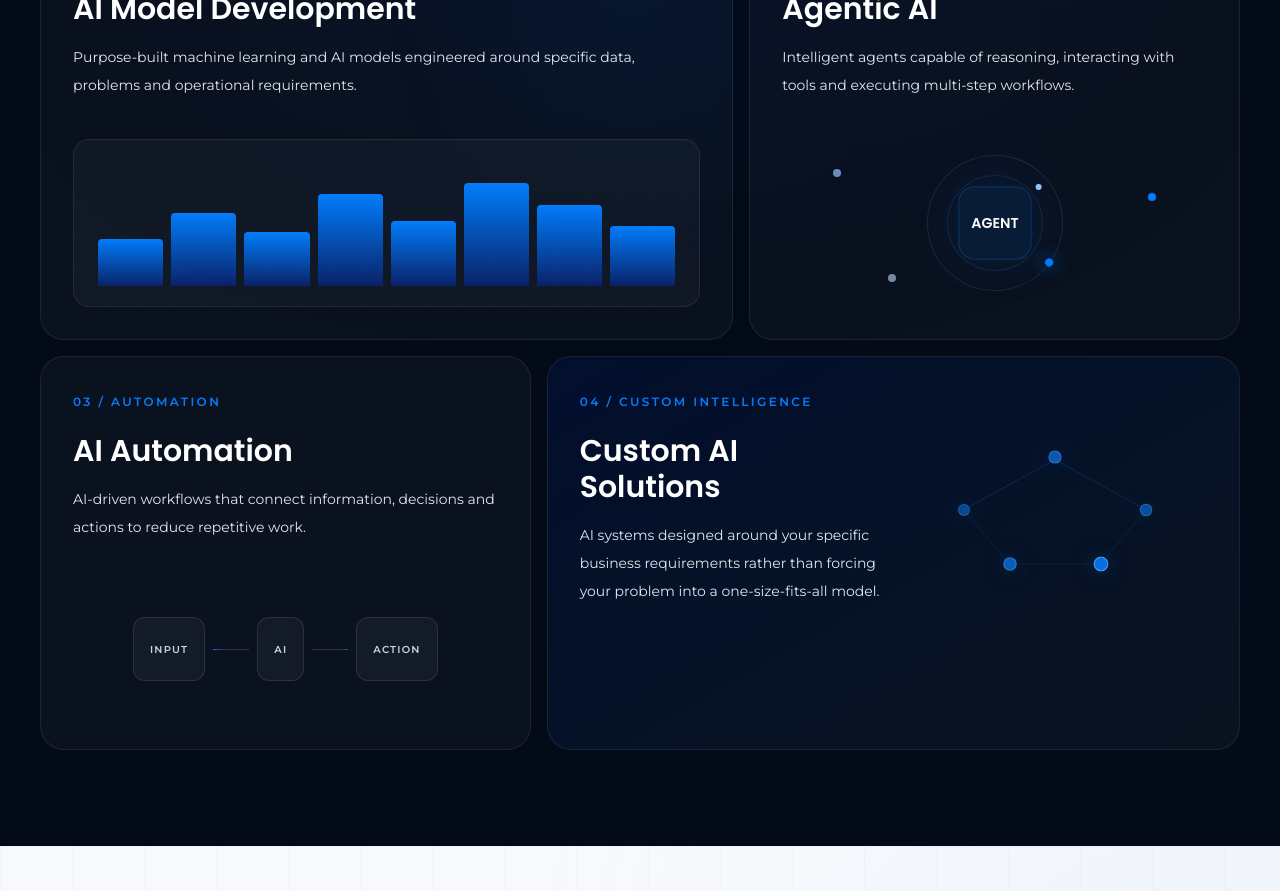
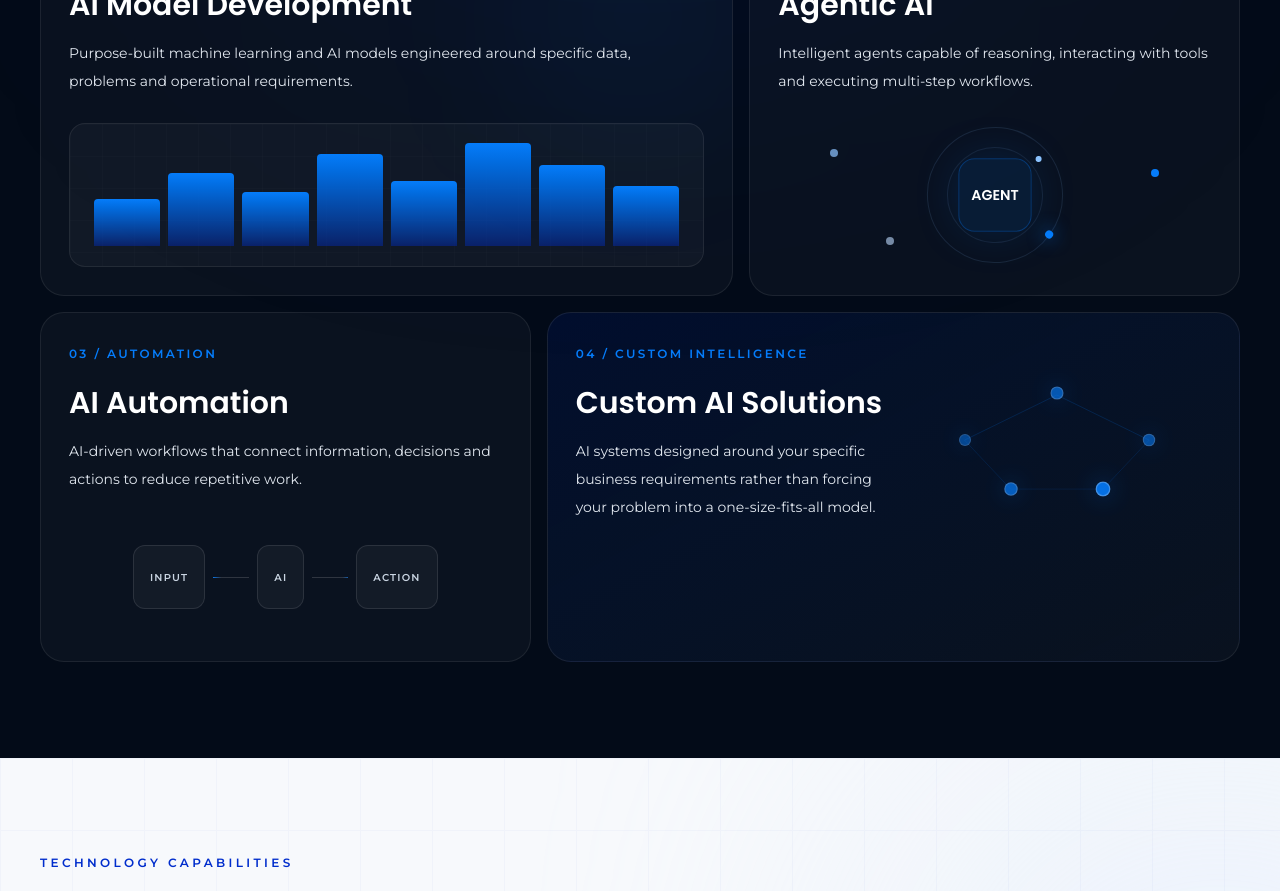
Before and after one commit to aravinthk1504/gendata-techv2, a Next.js app: page /en in a window 1280 px wide. Shown: the part 1180-2071 px from the top of the page. Built offline with nearby package versions, Linux system fonts and the light colour scheme.

Commit message:
Compact AI Capabilities cards and illustrations on Home

```diff
--- a/src/sections/home/AICapabilities.jsx
+++ b/src/sections/home/AICapabilities.jsx
@@ -50,7 +50,7 @@ function ModelVisual() {
   return (
     <div
       ref={visualRef}
-      className="relative mt-6 h-36 overflow-hidden rounded-2xl border border-white/8 bg-white/3 sm:mt-8 sm:h-40 lg:mt-10 lg:h-42"
+      className="relative mt-5 h-32 overflow-hidden rounded-2xl border border-white/8 bg-white/3 sm:mt-6 sm:h-36 lg:mt-7 lg:h-36"
     >
       <div
         className="absolute inset-0 opacity-20"
@@ -82,7 +82,7 @@ function ModelVisual() {
 
 function AgentVisual({ shouldAnimate }) {
   return (
-    <div className="relative mt-6 flex h-36 items-center justify-center sm:mt-8 sm:h-40 lg:mt-10 lg:h-42">
+    <div className="relative mt-5 flex h-32 items-center justify-center sm:mt-6 sm:h-36 lg:mt-7 lg:h-36">
       <motion.div
         animate={shouldAnimate ? { rotate: 360 } : { rotate: 0 }}
         transition={{
@@ -133,7 +133,7 @@ function AutomationVisual({ shouldAnimate, content }) {
   const steps = t("aiCapabilities.automation.steps", { returnObjects: true });
 
   return (
-    <div className="mt-7 flex min-h-28 w-full min-w-0 items-center justify-center gap-0 sm:mt-8 sm:min-h-30 lg:mt-10 lg:min-h-34">
+    <div className="mt-5 flex min-h-24 w-full min-w-0 items-center justify-center gap-0 sm:mt-6 sm:min-h-28 lg:mt-7 lg:min-h-28">
       {steps.map((step, index) => (
         <div key={step} className="flex min-w-0 items-center">
           <motion.div
@@ -178,7 +178,7 @@ function CustomAIVisual({ shouldAnimate }) {
   ];
 
   return (
-    <div className="relative mt-6 h-34 sm:mt-8 sm:h-38 lg:h-40">
+    <div className="relative mt-5 h-30 sm:mt-6 sm:h-34 lg:h-36">
       <svg
         className="absolute inset-0 h-full w-full"
         viewBox="0 0 400 150"
@@ -280,7 +280,7 @@ function AICapabilities({ content, lang }) {
             viewport={{ once: true, amount: 0.2 }}
             transition={{ duration: 0.6 }}
             whileHover={{ y: -4 }}
-            className="group relative overflow-hidden rounded-3xl border border-white/8 bg-white/3 p-6 sm:p-7 lg:col-span-7 lg:p-8"
+            className="group relative overflow-hidden rounded-3xl border border-white/8 bg-white/3 p-6 sm:p-6 lg:col-span-7 lg:p-7"
           >
             <div className="absolute right-0 top-0 h-50 w-50 rounded-full bg-brand-accent/8 blur-[90px] transition duration-500 group-hover:bg-brand-accent/12" />
             <div className="relative">
@@ -303,7 +303,7 @@ function AICapabilities({ content, lang }) {
             viewport={{ once: true, amount: 0.2 }}
             transition={{ duration: 0.6, delay: 0.08 }}
             whileHover={{ y: -4 }}
-            className="group relative overflow-hidden rounded-3xl border border-white/8 bg-white/3 p-6 sm:p-7 lg:col-span-5 lg:p-8"
+            className="group relative overflow-hidden rounded-3xl border border-white/8 bg-white/3 p-6 sm:p-6 lg:col-span-5 lg:p-7"
           >
             <span className="font-body text-[12px] font-semibold uppercase tracking-[0.2em] text-brand-accent">
               {t("aiCapabilities.agents.label")}
@@ -323,7 +323,7 @@ function AICapabilities({ content, lang }) {
             viewport={{ once: true, amount: 0.2 }}
             transition={{ duration: 0.6, delay: 0.12 }}
             whileHover={{ y: -4 }}
-            className="group relative overflow-hidden rounded-3xl border border-white/8 bg-white/3 p-6 sm:p-7 lg:col-span-5 lg:p-8"
+            className="group relative overflow-hidden rounded-3xl border border-white/8 bg-white/3 p-6 sm:p-6 lg:col-span-5 lg:p-7"
           >
             <span className="font-body text-[12px] font-semibold uppercase tracking-[0.2em] text-brand-accent">
               {t("aiCapabilities.automation.label")}
@@ -343,7 +343,7 @@ function AICapabilities({ content, lang }) {
             viewport={{ once: true, amount: 0.2 }}
             transition={{ duration: 0.6, delay: 0.18 }}
             whileHover={{ y: -4 }}
-            className="group relative overflow-hidden rounded-3xl border border-white/8 bg-linear-to-br from-brand-primary/12 to-white/3 p-6 sm:p-7 lg:col-span-7 lg:p-8"
+            className="group relative overflow-hidden rounded-3xl border border-white/8 bg-linear-to-br from-brand-primary/12 to-white/3 p-6 sm:p-6 lg:col-span-7 lg:p-7"
           >
             <div className="grid gap-4 sm:grid-cols-2 sm:items-center lg:gap-5">
               <div>
```
